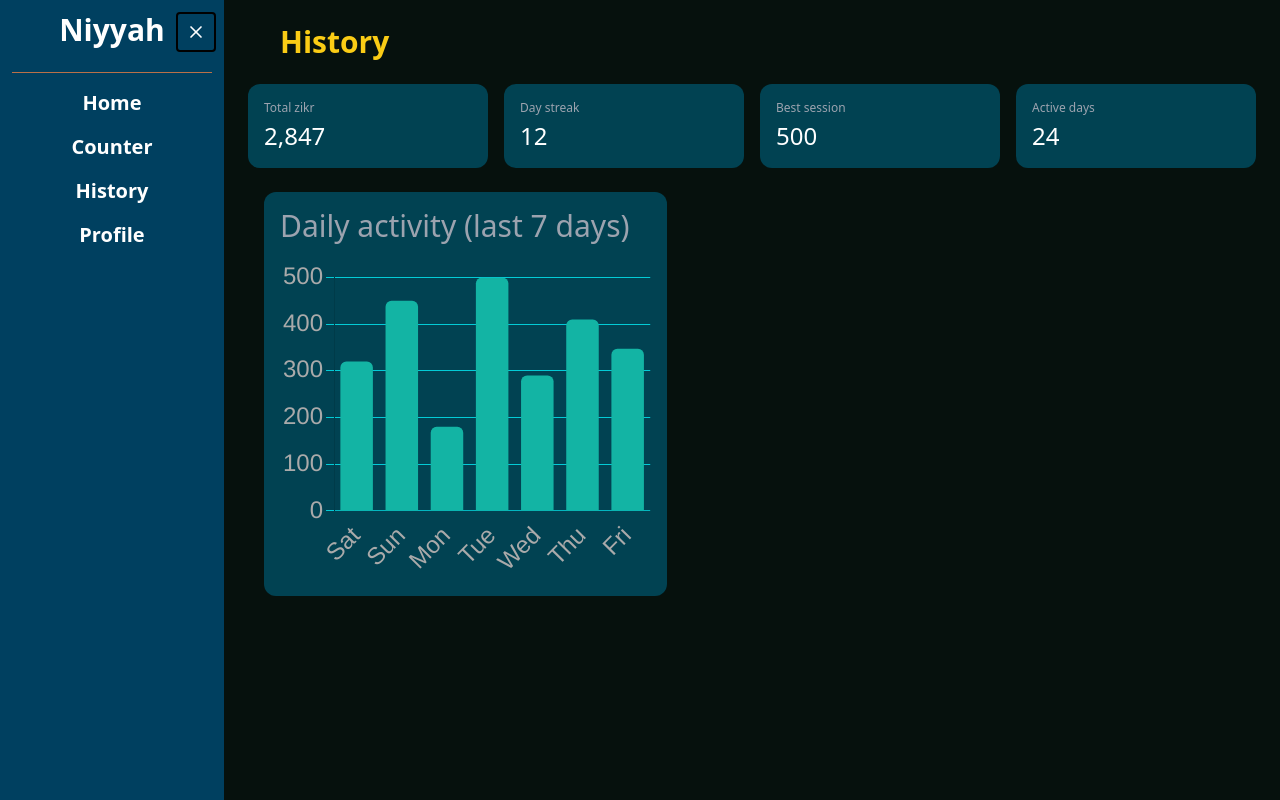
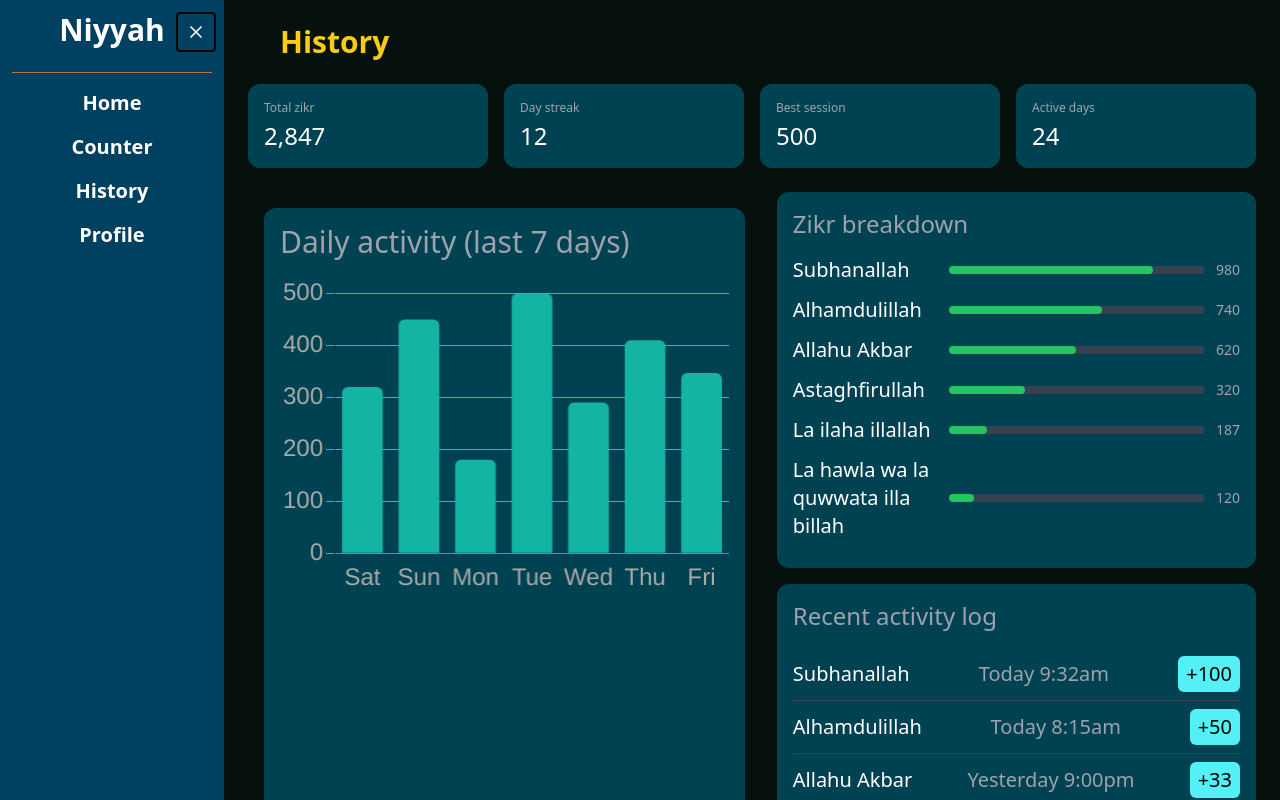
Before and after one commit to Zulkar-Jahin/Niyyah, a React (Vite) app: page /history in a window 1280 px wide. Shown: the top 800 px of the page. Built offline with nearby package versions, Linux system fonts and the light colour scheme.

Commit message:
feat: History updated with - activity log and zikr breakdown.

```diff
--- a/src/pages/History.jsx
+++ b/src/pages/History.jsx
@@ -59,12 +59,75 @@
         ))}
       </div>
 
-      <div className="bg-[rgb(1,66,82)] w-[full] lg:w-[40%] rounded-xl p-4 m-4">
-        <p className="text-xs lg:text-3xl text-gray-400 mb-4">
-          Daily activity (last 7 days)
-        </p>
-        <div className="relative min-h-[40vh] w-[100%]">
-          <canvas ref={chartRef}></canvas>
+      <div className="flex flex-col lg:flex-row gap-4">
+        {/* CHART HERE  */}
+        <div className="bg-[rgb(1,66,82)] w-[full] lg:w-[50%] rounded-xl p-4 m-4">
+          <p className="text-xs lg:text-3xl text-gray-400 mb-4">
+            Daily activity (last 7 days)
+          </p>
+          <div className="relative min-h-[40vh] w-[100%]">
+            <canvas ref={chartRef}></canvas>
+          </div>
+        </div>
+
+        <div className="flex flex-col gap-4 w-full lg:w-[50%]">
+          {/* Zikr breakdown */}
+          <div className="bg-[rgb(1,66,82)] w-full rounded-xl p-4 ">
+            <p className="text-xs lg:text-2xl text-gray-400 mb-4">
+              Zikr breakdown
+            </p>
+            {[
+              { name: "Subhanallah", count: 980, percent: 80 },
+              { name: "Alhamdulillah", count: 740, percent: 60 },
+              { name: "Allahu Akbar", count: 620, percent: 50 },
+              { name: "Astaghfirullah", count: 320, percent: 30 },
+              { name: "La ilaha illallah", count: 187, percent: 15 },
+              {
+                name: "La hawla wa la quwwata illa billah",
+                count: 120,
+                percent: 10,
+              },
+            ].map((zikr) => (
+              <div key={zikr.name} className="flex items-center gap-3 mb-3">
+                <span className="text-sm lg:text-xl w-36  text-white">
+                  {zikr.name}
+                </span>
+                <div className="flex-1 h-2 bg-gray-700 rounded-full">
+                  <div
+                    className="h-2 bg-green-500 rounded-full"
+                    style={{ width: `${zikr.percent}%` }}
+                  ></div>
+                </div>
+                <span className="text-sm text-gray-400">{zikr.count}</span>
+              </div>
+            ))}
+          </div>
+          {/* activity log  */}
+          <div className="bg-[rgb(1,66,82)] w-full rounded-xl p-4 ">
+            <p className="text-xs lg:text-2xl text-gray-400 mb-4">Recent activity log</p>
+            {[
+              { name: "Subhanallah", time: "Today 9:32am", count: "+100" },
+              { name: "Alhamdulillah", time: "Today 8:15am", count: "+50" },
+              { name: "Allahu Akbar", time: "Yesterday 9:00pm", count: "+33" },
+              {
+                name: "Astaghfirullah",
+                time: "Yesterday 7:45pm",
+                count: "+20",
+              },
+              { name: "Subhanallah", time: "2 days ago", count: "+100" },
+            ].map((log, index) => (
+              <div
+                key={index}
+                className="flex justify-between items-center py-2 border-b border-gray-700 last:border-none"
+              >
+                <span className="text-sm lg:text-xl text-white">{log.name}</span>
+                <span className="text-xs lg:text-xl text-gray-400">{log.time}</span>
+                <span className="text-xs lg:text-xl bg-[rgb(83,240,246)] text-[rgb(0,0,0)] px-2 py-1 rounded-md">
+                  {log.count}
+                </span>
+              </div>
+            ))}
+          </div>
         </div>
       </div>
     </div>
```
